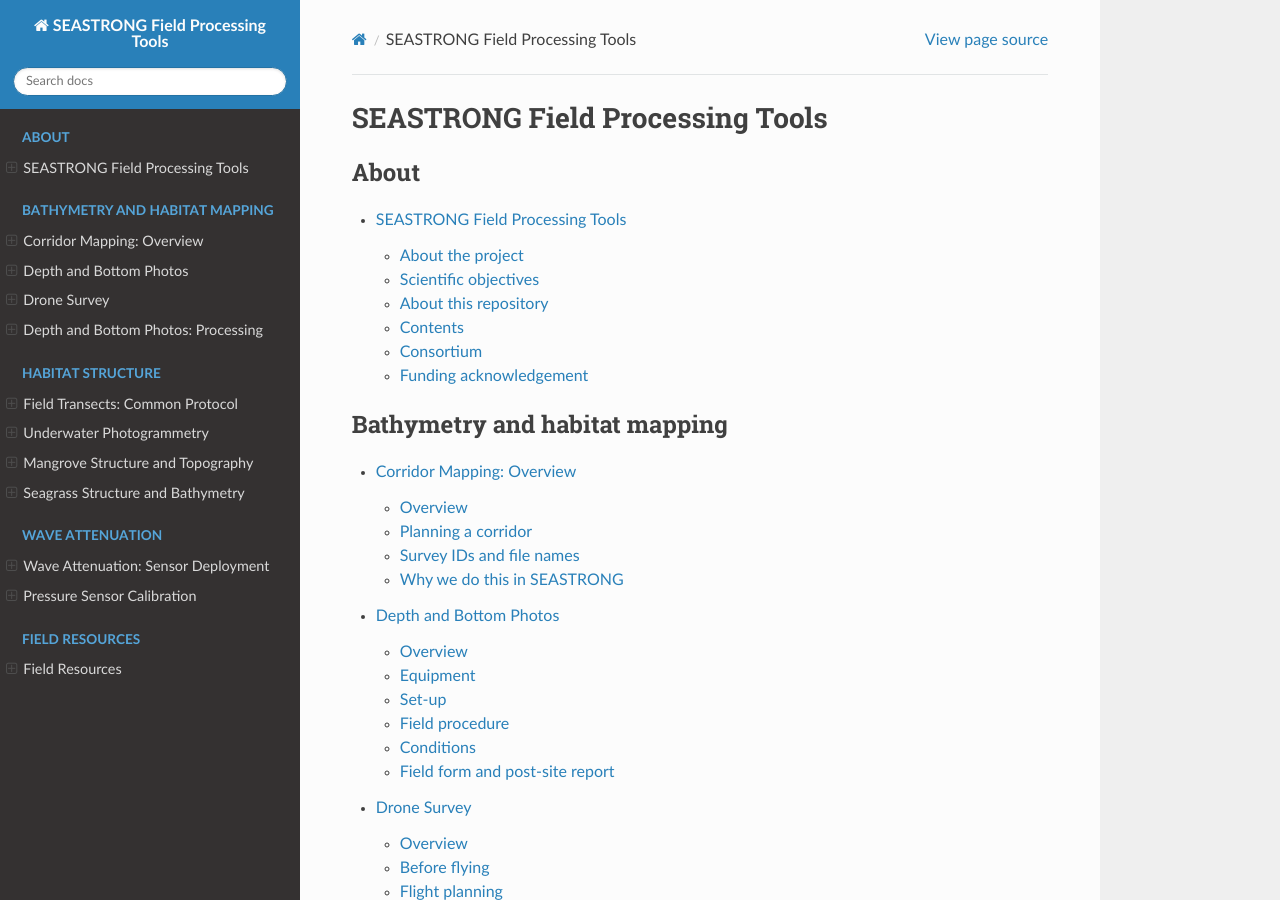
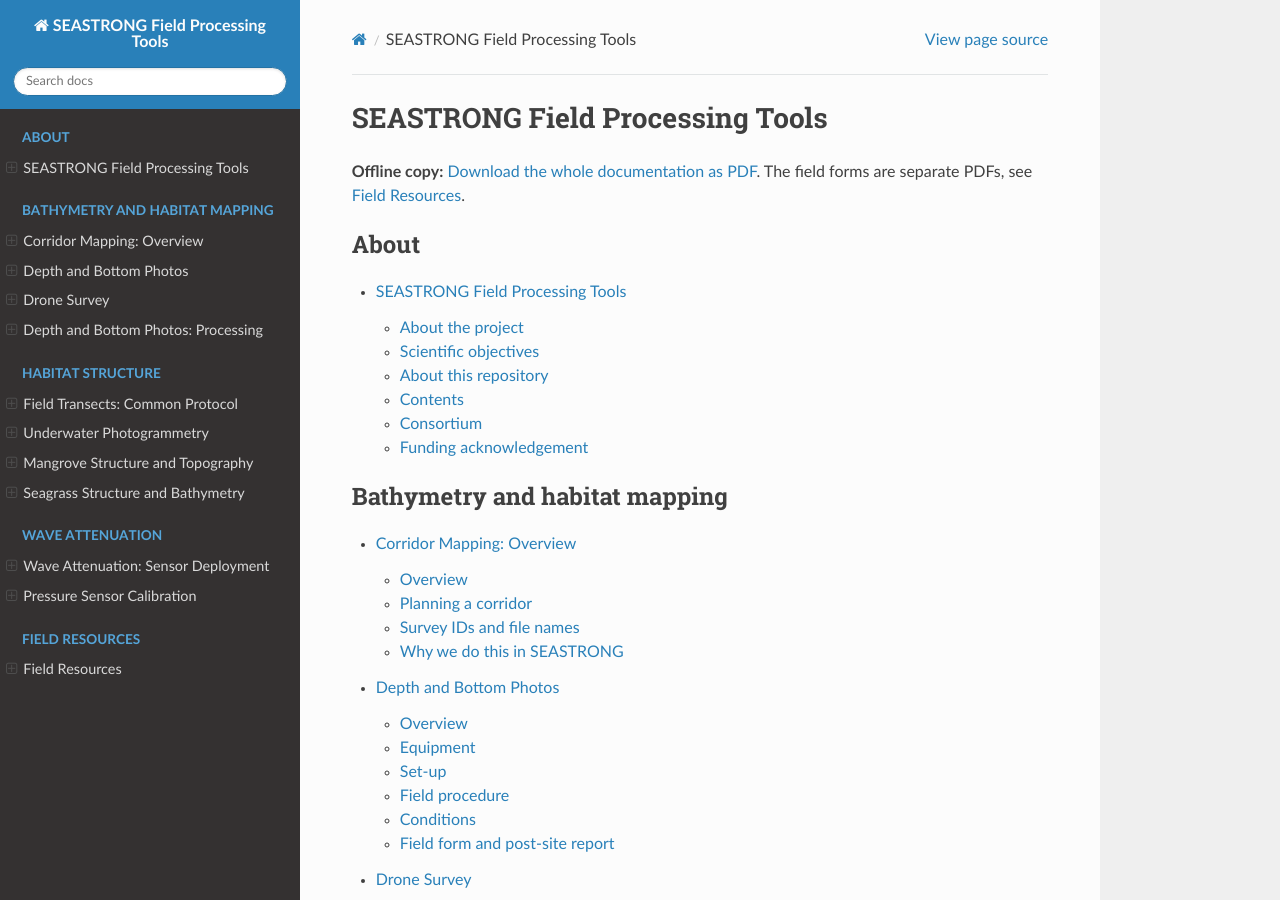
Before and after one commit to Alerovere/seastrong-field-tools, a Sphinx documentation site: the page built from docs/index.rst, in a window 1280 px wide and 900 px high. Built offline with Sphinx 7.4.7 and the Read the Docs theme 3.1.0, drawn with Linux system fonts in a browser that asks for light colours.

Commit message:
Update index.rst

```diff
--- a/docs/index.rst
+++ b/docs/index.rst
@@ -1,5 +1,10 @@
 SEASTRONG Field Processing Tools
 =================================
+
+.. only:: html
+
+   **Offline copy:** `Download the whole documentation as PDF <https://seastrong-field-tools.readthedocs.io/_/downloads/en/latest/pdf/>`_.
+   The field forms are separate PDFs, see :doc:`field_resources`.
 
 .. toctree::
    :maxdepth: 2
```
